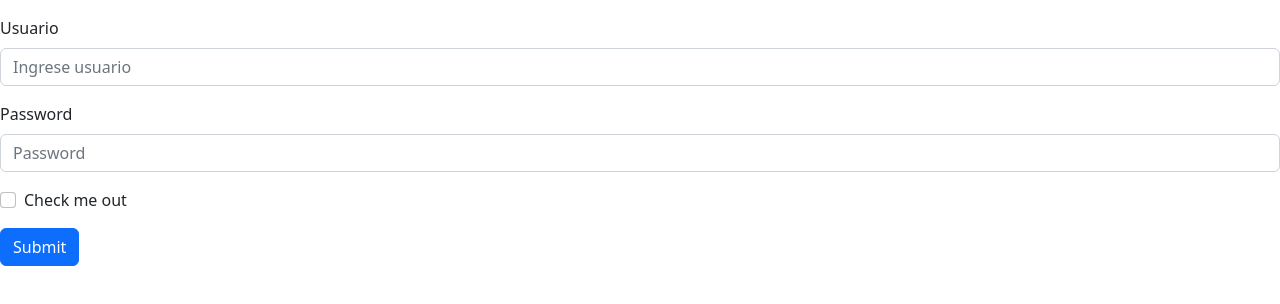
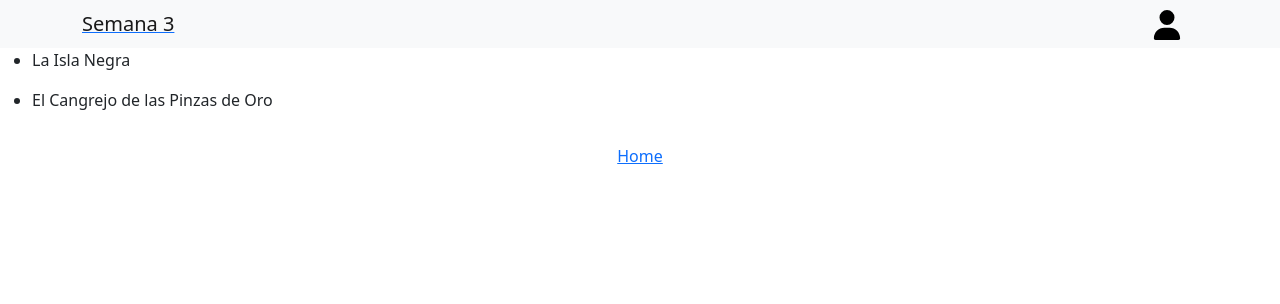
Before and after one commit to ariasbenraq/React-Actividad3, a React (Create React App) app: page /Items in a window 1280 px wide. Shown: the top 304 px of the page. Built offline with nearby package versions, Linux system fonts and the light colour scheme.

Commit message:
Limpiando App.js

```diff
--- a/src/App.js
+++ b/src/App.js
@@ -4,41 +4,14 @@ import { useState } from 'react';
 import './App.css';
 import Header from './components/Header';
 import 'bootstrap/dist/css/bootstrap.min.css'
-import Filter from './components/Filter';
 import PostArchive from './components/PostArchive';
 import ProfilePage from './components/ProfilePage';
 import { BrowserRouter as Router, Route, Routes, } from 'react-router-dom';
 import ItemList from './components/Items';
 
-const auth = false;
+
 
 function App() {
-
-  if (!auth) {
-    return (
-      <Form className='mt-3'>
-      <Form.Group className="mb-3" controlId="formBasicEmail">
-        <Form.Label>Usuario</Form.Label>
-        <Form.Control type="user" placeholder="Ingrese usuario" />
-        <Form.Text className="text-muted">
-
-        </Form.Text>
-      </Form.Group>
-
-      <Form.Group className="mb-3" controlId="formBasicPassword">
-        <Form.Label>Password</Form.Label>
-        <Form.Control type="password" placeholder="Password" />
-      </Form.Group>
-      <Form.Group className="mb-3" controlId="formBasicCheckbox">
-        <Form.Check type="checkbox" label="Check me out" />
-      </Form.Group>
-      <Button variant="primary" type="submit">
-        Submit
-      </Button>
-    </Form>
-    )
-  }
-
 
 return (
   <>
```
